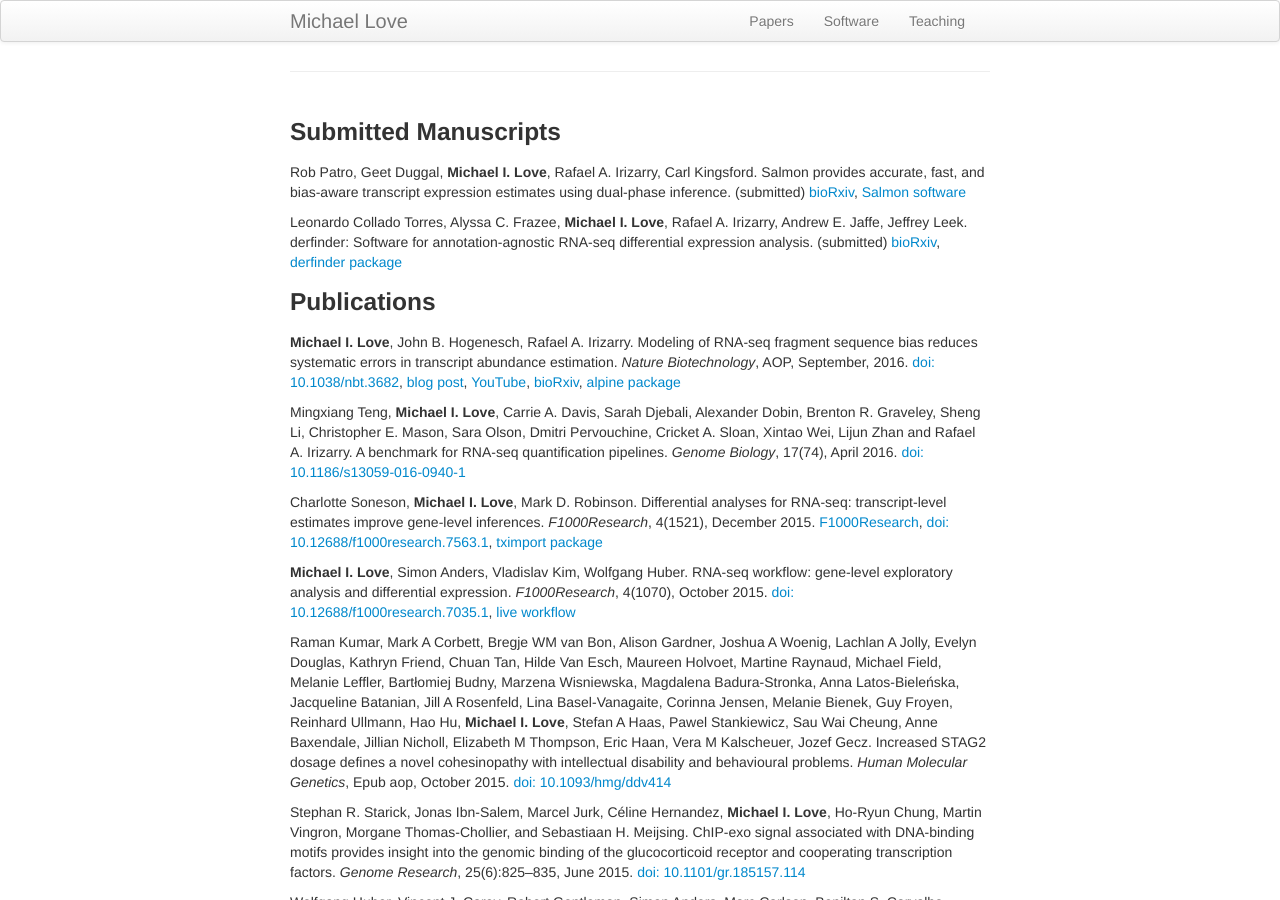
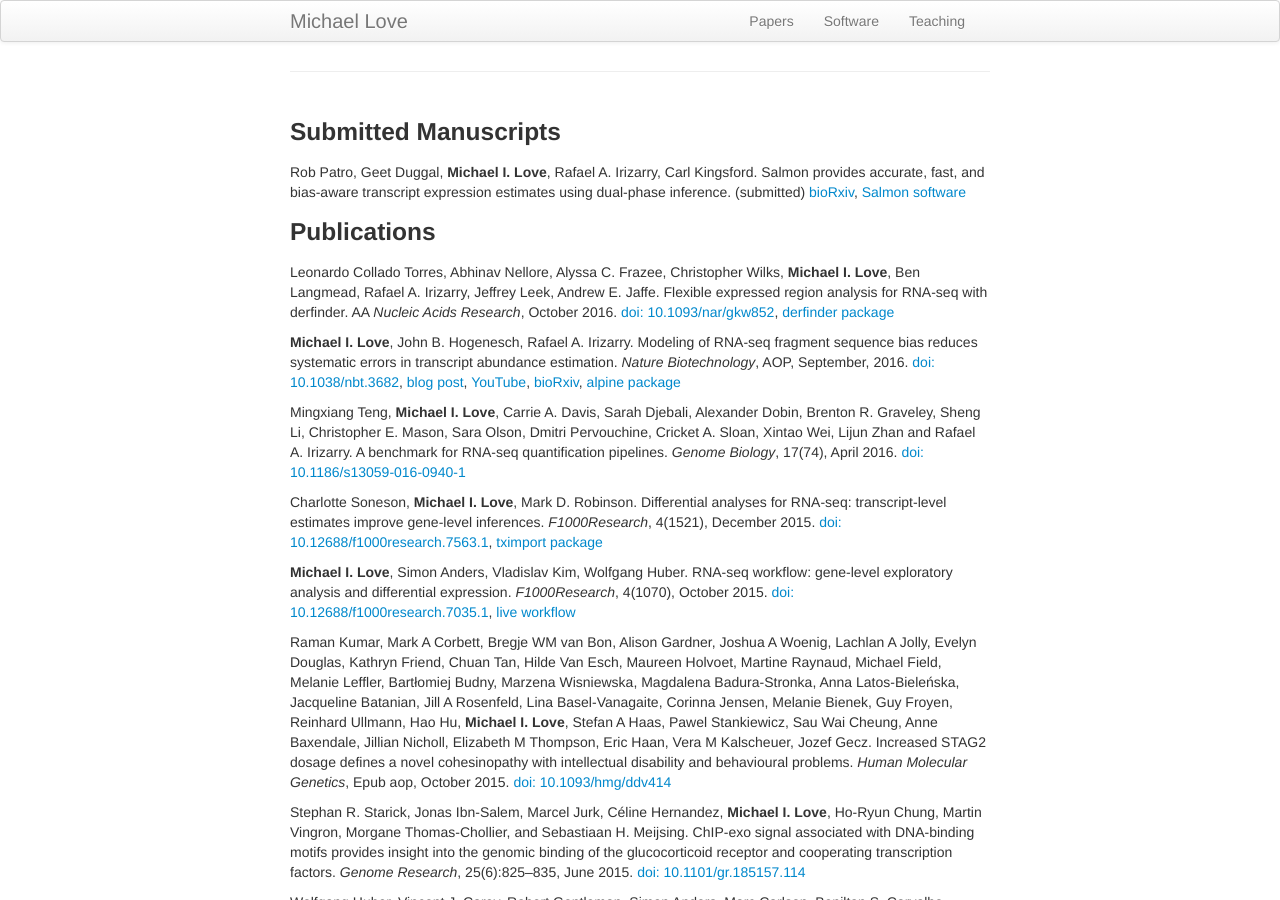
Before and after one commit to mikelove/mikelove.github.io, a Jekyll site: the page built from pages/papers.md, in a window 1280 px wide and 900 px high. Built offline with Jekyll 4.4.1, drawn with Linux system fonts in a browser that asks for light colours.

Commit message:
derfinder published

```diff
--- a/pages/papers.md
+++ b/pages/papers.md
@@ -11,14 +11,15 @@ estimates using dual-phase inference. (submitted)
 [bioRxiv](http://biorxiv.org/content/early/2016/08/30/021592),
 [Salmon software](https://combine-lab.github.io/salmon/)
 
-Leonardo Collado Torres, Alyssa C. Frazee, **Michael I. Love**, Rafael A.
-Irizarry, Andrew E. Jaffe, Jeffrey Leek. derfinder: Software for
-annotation-agnostic RNA-seq differential expression
-analysis. (submitted)
-[bioRxiv](http://biorxiv.org/content/early/2015/02/19/015370),
+### Publications
+
+Leonardo Collado Torres, Abhinav Nellore, Alyssa C. Frazee,
+Christopher Wilks, **Michael I. Love**, Ben Langmead,
+Rafael A. Irizarry, Jeffrey Leek, Andrew E. Jaffe.
+Flexible expressed region analysis for RNA-seq with derfinder.
+AA *Nucleic Acids Research*, October 2016.
+[doi: 10.1093/nar/gkw852](http://dx.doi.org/10.1093/nar/gkw852),
 [derfinder package](http://bioconductor.org/packages/derfinder)
-
-### Publications
 
 **Michael I. Love**, John B. Hogenesch, Rafael A. Irizarry.
 Modeling of RNA-seq fragment sequence bias reduces systematic errors
@@ -42,7 +43,6 @@ Charlotte Soneson, **Michael I. Love**, Mark D. Robinson. Differential
 analyses for RNA-seq: transcript-level estimates improve gene-level
 inferences. *F1000Research*,
 4(1521), December 2015.
-[F1000Research](http://f1000research.com/articles/4-1521/v1),
 [doi: 10.12688/f1000research.7563.1](http://dx.doi.org/10.12688/f1000research.7563.1),
 [tximport package](http://bioconductor.org/packages/tximport)
 
```
